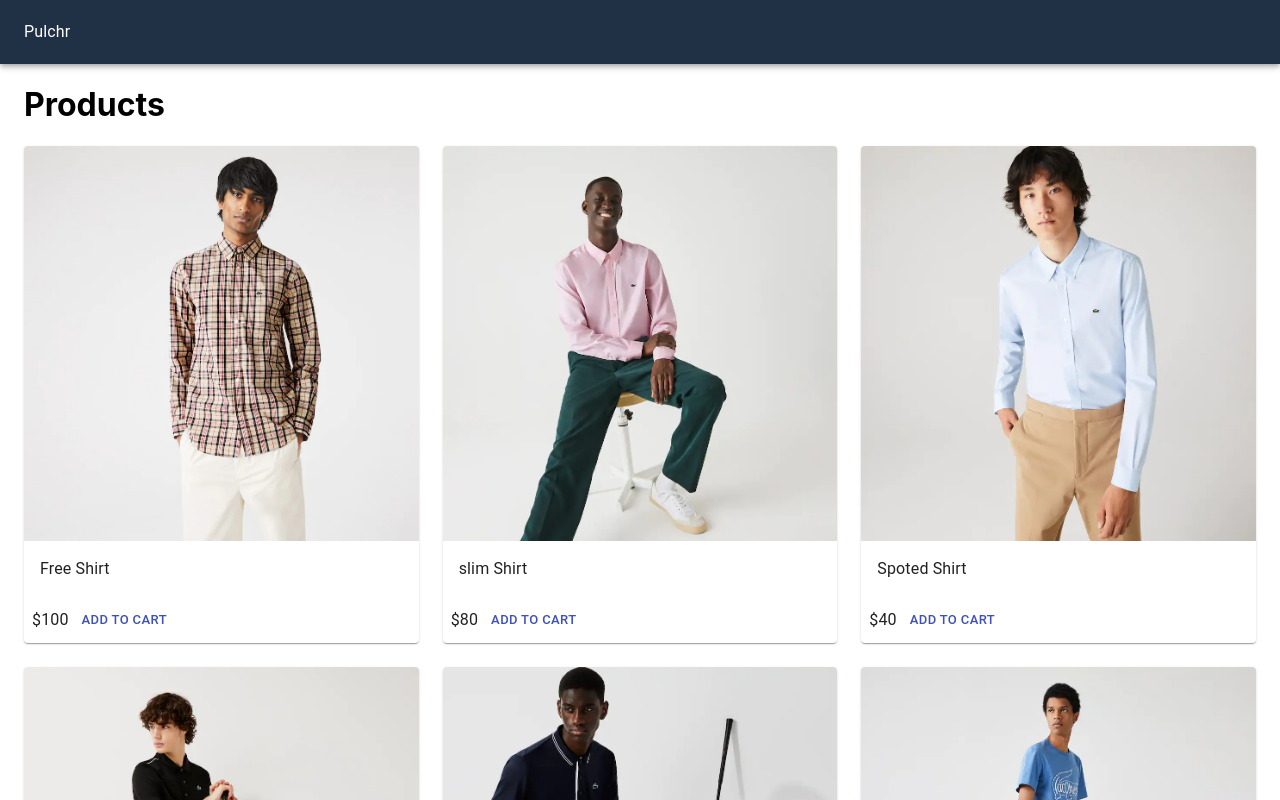
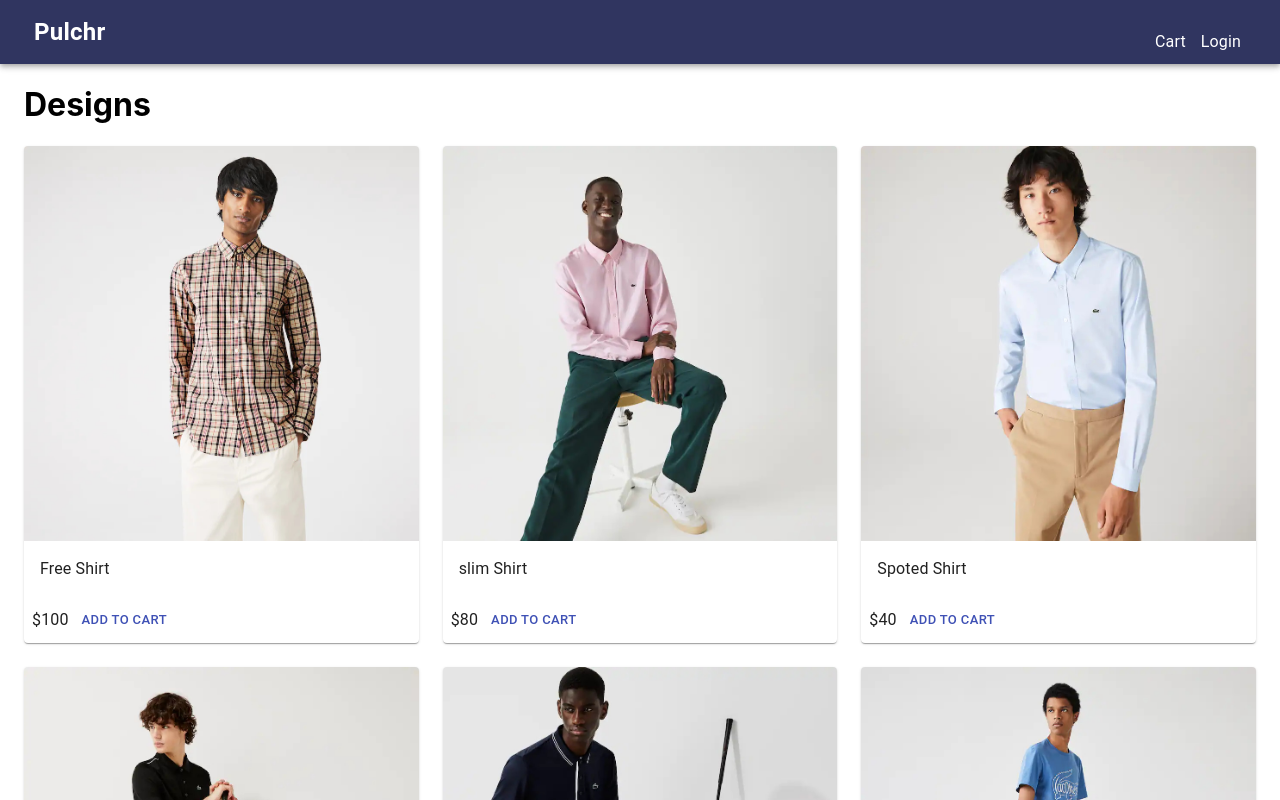
Before and after one commit to danielChuks/ecommerce-platform, a Next.js app: page / in a window 1280 px wide. Shown: the top 800 px of the page. Built offline with nearby package versions, Linux system fonts and the light colour scheme.

Commit message:
cart include

```diff
--- a/components/Layout.js
+++ b/components/Layout.js
@@ -1,10 +1,12 @@
 import React from 'react';
 import Head from 'next/head';
+import NextLink from 'next/link';
 import {
      AppBar,
      Toolbar,
      Typography,
-     Container  } from '@material-ui/core';
+     Container ,
+     Link} from '@material-ui/core';
 
 import useStyles from '../utlis/styles';
 
@@ -18,7 +20,24 @@ export default function Layout({children }) {
             </Head>
             <AppBar position='static' className={classes.navbar}>
                 <Toolbar>
-                    <Typography>Pulchr</Typography>
+                    <NextLink href="/" passHref>
+                        <Link><Typography className={classes.brand}> Pulchr </Typography></Link>
+                    </NextLink>
+                    {/* this div pushes the codes on the navbar to a side  */}
+                <div className={classes.grow}></div>
+                {/* the split class creates space between the login and the cart */}
+                <div className={classes.split}>
+                    <NextLink href="/cart" passHref>
+                        <Link><Typography > Cart </Typography></Link>
+                    </NextLink>
+                </div>
+
+                <div className={classes.split}>
+                    <NextLink href="/login" passHref>
+                        <Link><Typography> Login </Typography></Link>
+                    </NextLink>
+                </div>
+
                 </Toolbar>
             </AppBar>
             {/* the children is coming from the Layout which enable us to wrap the content in index.js */}
@@ -26,7 +45,7 @@ export default function Layout({children }) {
                 {children}
             </Container>
             {/* this is the footer of the page */}
-            <footer position='static'  className={classes.footer}>
+            <footer position='static' className={classes.footer}>
                 <Typography>
                     {'All rights reserved. Pulchr Creatives'}
                 </Typography>
--- a/pages/index.js
+++ b/pages/index.js
@@ -14,7 +14,7 @@ export default function Home() {
   return (
     <Layout>
       <div>
-        <h1>Products</h1>
+        <h1>Designs </h1>
         <Grid container spacing={3}>
           {data.products.map((product) => (
             <Grid item md={4} key={product.name}>
--- a/utlis/styles.js
+++ b/utlis/styles.js
@@ -2,7 +2,7 @@ import { makeStyles } from "@material-ui/core";
 
 const useStyles = makeStyles({
     navbar: {
-        backgroundColor: '#203045',
+        backgroundColor: '#303560',
         // to add an anchor to the nav bar and to access a child use (&)
         '& a': {
             color: '#ffffff',
@@ -18,8 +18,17 @@ const useStyles = makeStyles({
     footer:{
         textAlign : 'center',
         padding : '30px',
-        backgroundColor: '#203045',
-        color: '#ffffff'
+    },
+
+    brand:{
+        fontWeight: 'bold',
+        fontSize :'1.5rem'
+    },
+    grow:{
+        flexGrow: 1,
+    },
+    split:{
+        paddingRight:'15px'
     }
 })
 
```
